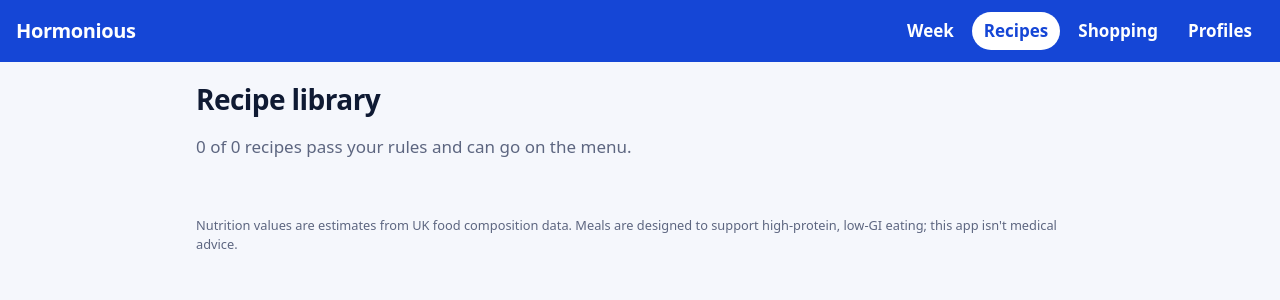
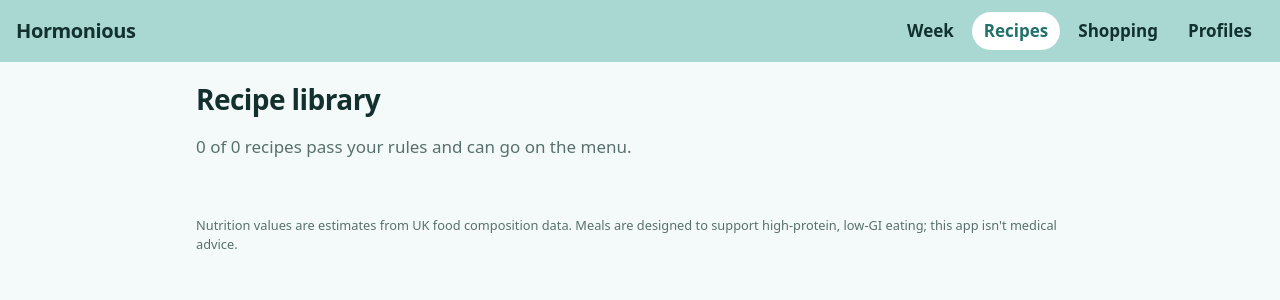
Before and after one commit to dajones91/hormonious, a Flask app: page /recipes in a window 1280 px wide. Shown: the top 300 px of the page. Run offline with Flask 3, Linux system fonts and the light colour scheme; some libraries are stand-ins or nearby versions.

Commit message:
Switch colour scheme to duck egg blue

```diff
--- a/app/__init__.py
+++ b/app/__init__.py
@@ -22,8 +22,8 @@
 
     @app.template_global()
     def cuisine_hue(name: str) -> int:
-        """A stable colour per cuisine for the placeholder images, kept in the blue/teal/violet range."""
-        return 190 + sum(map(ord, name)) % 80
+        """A stable colour per cuisine for the placeholder images, kept in the duck-egg teal/blue range."""
+        return 165 + sum(map(ord, name)) % 40
 
     from app.views import bp
     app.register_blueprint(bp)
--- a/app/static/style.css
+++ b/app/static/style.css
@@ -1,13 +1,16 @@
-/* Hormonious: bold and bright, blue brand colour, always light. Phone first. */
+/* Hormonious: bold and bright, duck egg blue brand colour, always light. Phone first.
+   Duck egg is pale, so it's used for big surfaces (header, highlights) with dark text on top;
+   buttons and links use a deeper duck-egg teal so white text stays readable. */
 :root {
-  --brand: #1546d6;        /* main blue */
-  --brand-dark: #0d2f99;
-  --brand-soft: #e6edff;
+  --duck: #a9d8d3;         /* duck egg blue: header and brand surfaces */
+  --brand: #23706c;        /* deep duck egg: buttons, links, active states */
+  --brand-dark: #17524f;
+  --brand-soft: #e2f3f1;
   --sun: #ffcf33;          /* bright accent for highlights */
-  --ink: #0f1a33;
-  --muted: #5d6680;
-  --line: #e2e6f0;
-  --bg: #f5f7fc;
+  --ink: #12302e;
+  --muted: #58706d;
+  --line: #dbe9e7;
+  --bg: #f4faf9;
   --card: #ffffff;
   --ok: #138a52;  --ok-soft: #e3f6ec;
   --warn: #8a5a00; --warn-soft: #fff4d6;
@@ -30,10 +33,10 @@
 
 /* Header and navigation */
 .topbar { position: sticky; top: 0; z-index: 10; display: flex; align-items: center; justify-content: space-between;
-          padding: 12px 16px; background: var(--brand); color: #fff; }
-.brand { color: #fff; font-weight: 900; font-size: 1.25rem; text-decoration: none; letter-spacing: -0.02em; }
+          padding: 12px 16px; background: var(--duck); color: var(--ink); }
+.brand { color: var(--ink); font-weight: 900; font-size: 1.25rem; text-decoration: none; letter-spacing: -0.02em; }
 .topnav { display: none; gap: 6px; }
-.topnav a { color: #fff; text-decoration: none; font-weight: 700; padding: 6px 12px; border-radius: 999px; }
+.topnav a { color: var(--ink); text-decoration: none; font-weight: 700; padding: 6px 12px; border-radius: 999px; }
 .topnav a[aria-current="page"] { background: #fff; color: var(--brand); }
 .tabbar { position: fixed; bottom: 0; left: 0; right: 0; z-index: 10; display: flex; background: var(--card);
           border-top: 1px solid var(--line); padding-bottom: env(safe-area-inset-bottom); }
@@ -80,7 +83,7 @@
 .card-body strong { font-size: 1.05rem; line-height: 1.3; }
 .stats { color: var(--muted); font-size: 0.85rem; font-weight: 600; }
 .recipe-img { position: relative; aspect-ratio: 16 / 9; display: flex; align-items: flex-end; padding: 12px;
-              background: linear-gradient(135deg, hsl(var(--hue) 85% 52%), hsl(calc(var(--hue) + 30) 80% 38%)); }
+              background: linear-gradient(135deg, hsl(var(--hue) 55% 50%), hsl(calc(var(--hue) + 15) 60% 32%)); }
 .recipe-img.big { border-radius: var(--radius); margin-bottom: 14px; aspect-ratio: 2 / 1; }
 .recipe-img .img-word { color: rgba(255, 255, 255, 0.9); font-weight: 900; font-size: 1.6rem; letter-spacing: -0.02em; }
 .recipe-img.big .img-word { font-size: 2.4rem; }
@@ -112,7 +115,7 @@
 .plate { background: var(--card); border-radius: var(--radius); padding: 12px 14px; margin: 8px 0; box-shadow: var(--shadow); }
 .plate-head { display: flex; justify-content: space-between; align-items: center; }
 .who { font-weight: 900; padding: 2px 12px; border-radius: 999px; color: #fff; background: var(--brand); }
-.who.jade { background: #7c3aed; }
+.who.jade { background: #c4513b; }  /* warm coral so Jade's plates stand apart from Dale's teal */
 .plate-items { margin: 8px 0; padding-left: 18px; font-size: 1.1rem; }
 .macros { display: grid; grid-template-columns: repeat(auto-fit, minmax(92px, 1fr)); gap: 6px; }
 .macros span { background: var(--bg); border-radius: 10px; padding: 6px 8px; font-size: 0.8rem; color: var(--muted); }
@@ -147,7 +150,7 @@
 
 /* Profiles form */
 fieldset { background: var(--card); border: 0; border-radius: var(--radius); box-shadow: var(--shadow); margin: 16px 0; padding: 14px; overflow-x: auto; }
-legend { font-weight: 900; background: var(--brand); color: #fff; padding: 2px 12px; border-radius: 999px; }
+legend { font-weight: 900; background: var(--duck); color: var(--ink); padding: 2px 12px; border-radius: 999px; }
 fieldset label { display: block; margin: 8px 0; }
 table { border-collapse: collapse; width: 100%; font-size: 0.9rem; }
 th, td { padding: 6px; text-align: left; }
--- a/app/templates/base.html
+++ b/app/templates/base.html
@@ -4,7 +4,7 @@
   <meta charset="utf-8">
   <meta name="viewport" content="width=device-width, initial-scale=1, viewport-fit=cover">
   <meta name="color-scheme" content="light">
-  <meta name="theme-color" content="#1546d6">
+  <meta name="theme-color" content="#a9d8d3">
   <title>{% block title %}Hormonious{% endblock %}</title>
   <link rel="stylesheet" href="{{ url_for('static', filename='style.css') }}">
   <script src="https://unpkg.com/htmx.org@1.9.12" defer></script>
```
Also changed, not shown: CLAUDE.md (+1 -1 lines).
